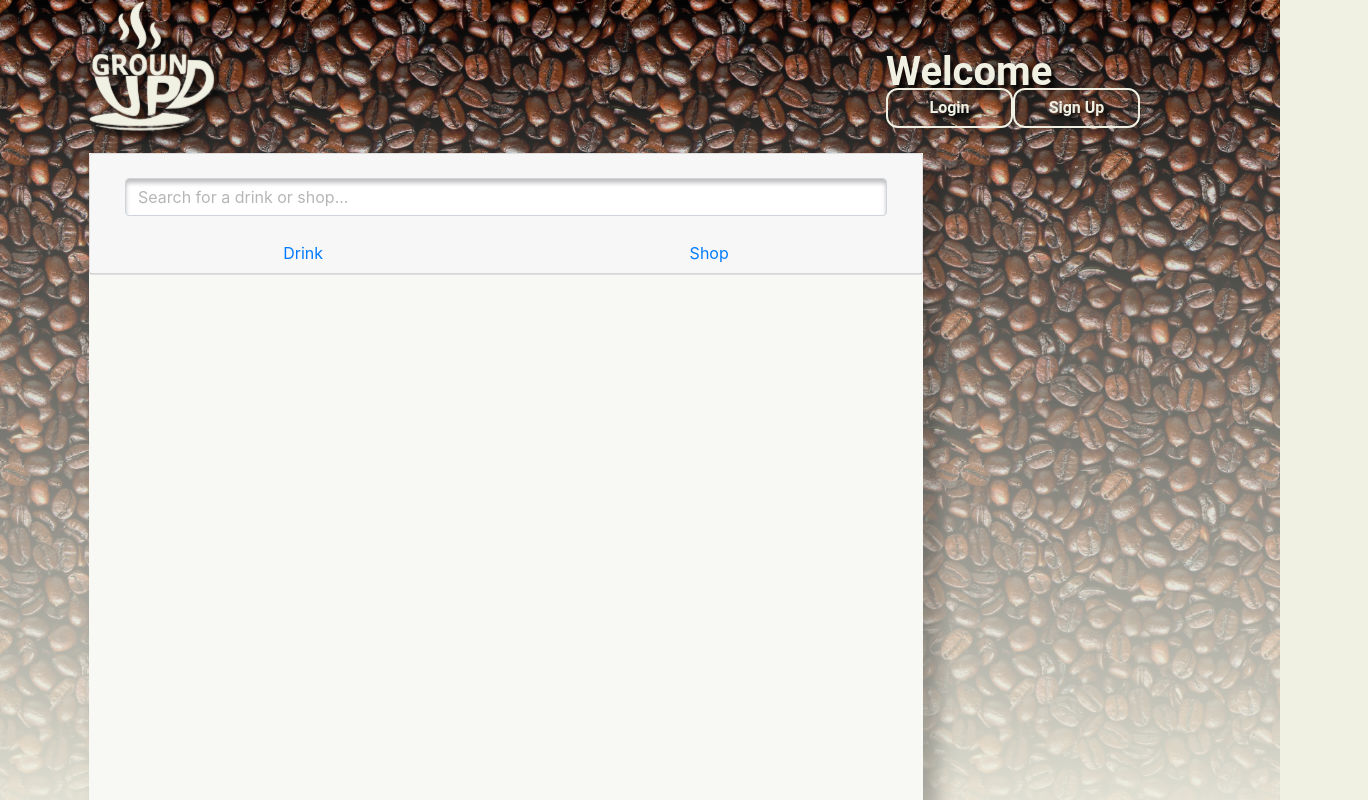
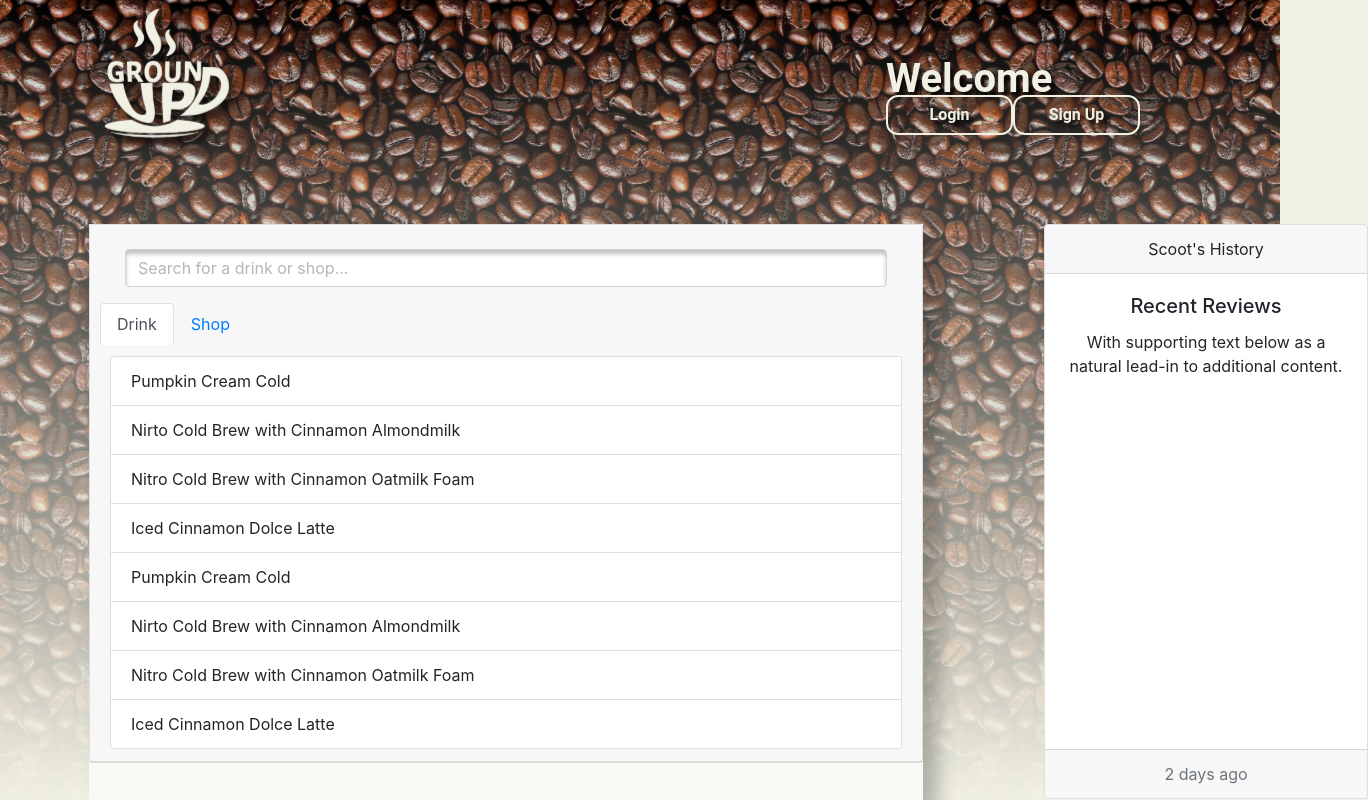
Before and after one commit to einobaka/project3-groundup, a React (Create React App) app in the folder client/: page /search in a window 1280 px wide. Shown: the top 800 px of the page, 1368 px wide, since content can reach past the window. Built offline with nearby package versions, Linux system fonts and the light colour scheme.

Commit message:
tabs with card for drinks

```diff
--- a/client/src/components/List/index.js
+++ b/client/src/components/List/index.js
@@ -1,16 +1,43 @@
 import React from "react";
+import ListGroup from 'react-bootstrap/ListGroup'
+import Card from 'react-bootstrap/Card'
+// import Drink from '../../../../routes/api/drink';
 import "./style.css";
 
 // This file exports both the List and ListItem components
 
-export function List({ children }) {
-  return (
-    <div className="list-overflow-container">
-      <ul className="list-group">{children}</ul>
-    </div>
-  );
+// export function List({ children }) {
+//   return (
+//     <div className="list-overflow-container">
+//       <ul className="list-group">{children}</ul>
+//     </div>
+//   );
+// }
+
+// export function ListItem({ children }) {
+//   return <li className="list-group-item">{children}</li>;
+// }
+class ListItems extends React.Component {
+  state
+
+  render() {
+
+    return (
+      <Card>
+        <ListGroup variant="flush">
+          <ListGroup.Item class="item">Pumpkin Cream Cold</ListGroup.Item>
+          <ListGroup.Item class="item">Nirto Cold Brew with Cinnamon Almondmilk</ListGroup.Item>
+          <ListGroup.Item class="item">Nitro Cold Brew with Cinnamon Oatmilk Foam</ListGroup.Item>
+          <ListGroup.Item class="item">Iced Cinnamon Dolce Latte</ListGroup.Item>
+          <ListGroup.Item class="item">Pumpkin Cream Cold</ListGroup.Item>
+          <ListGroup.Item class="item">Nirto Cold Brew with Cinnamon Almondmilk</ListGroup.Item>
+          <ListGroup.Item class="item">Nitro Cold Brew with Cinnamon Oatmilk Foam</ListGroup.Item>
+          <ListGroup.Item class="item">Iced Cinnamon Dolce Latte</ListGroup.Item>
+
+        </ListGroup>
+      </Card>
+    )
+  }
+
 }
-
-export function ListItem({ children }) {
-  return <li className="list-group-item">{children}</li>;
-}
+export default ListItems;
--- a/client/src/components/List/style.css
+++ b/client/src/components/List/style.css
@@ -1,3 +1,4 @@
+
 .list-overflow-container {
   max-height: 545px;
   border: 1px #DDDDDD solid;
--- a/client/src/components/SearchContainer/index.js
+++ b/client/src/components/SearchContainer/index.js
@@ -1,7 +1,7 @@
 import React from "react";
 import "./style.css";
 import SearchBar from "../SearchBar"
-import Tabs from "../Tabs";
+import SearchTabs from "../Tabs";
 import Card from 'react-bootstrap/Card'
 
 
@@ -12,7 +12,7 @@ const SearchContainer = () => {
             <Card.Header>
 
             <SearchBar />
-            <Tabs />
+            <SearchTabs />
             </Card.Header>
         </Card>
         </div>
--- a/client/src/components/SearchContainer/style.css
+++ b/client/src/components/SearchContainer/style.css
@@ -8,3 +8,13 @@
     background: #F8F8F4;
     box-shadow: 15px 15px 18px rgba(0, 0, 0, 0.25);
 }
+
+@media only screen and (max-width: 900px) {
+
+    .searching {
+        background-size: 225%;
+        height: 40vh;
+    }
+
+
+}
--- a/client/src/components/Tabs/index.js
+++ b/client/src/components/Tabs/index.js
@@ -1,26 +1,29 @@
 import React from 'react';
 import Nav from 'react-bootstrap/Nav';
+import ListItems from '../List';
+import Tabs from 'react-bootstrap/Tabs';
+import Tab from 'react-bootstrap/Tab';
 import stars from '../../img/stars/2.png';
 
 
-class Tabs extends React.Component {
+class SearchTabs extends React.Component {
 
     render() {
 
         return (
-            <Nav fill variant="tabs">
-                <Nav.Item>
-                    <Nav.Link eventKey="link-1" value="state">Drink</Nav.Link>
-                </Nav.Item>
-                <Nav.Item>
-                    <Nav.Link eventKey="link-2">Shop</Nav.Link>
-                </Nav.Item>
-                {/* <Nav.Item>
-                    <Nav.Link eventKey="link-3">Nearest Coffee</Nav.Link>
-                </Nav.Item> */}
-            </Nav>
+
+            <Tabs defaultActiveKey="Drink" id="uncontrolled-tab-example">
+                <Tab eventKey="Drink" title="Drink"><br></br><ListItems />
+                </Tab>
+
+                <Tab eventKey="Shop" title="Shop">
+
+                </Tab>
+
+            </Tabs>
+
         )
     }
 }
 
-export default Tabs;
+export default SearchTabs;
--- a/client/src/components/Wrapper/style.css
+++ b/client/src/components/Wrapper/style.css
@@ -1,9 +1,9 @@
 .wrapper {
-position: absolute;
-width: 100vw;
-height: 1111px;
-left: 0px;
-top: -7px;
+    position: relative;
+    width: 1440px;
+    height: 1024px;
+
+    background: #F0F0E3;
 
 
 background: linear-gradient(180deg, rgba(255, 255, 255, 0) 0%, #F0F0E3 78.12%), url("../../img/beans.jpg");
--- a/client/src/pages/Search.js
+++ b/client/src/pages/Search.js
@@ -6,6 +6,7 @@ import API from '../utils/API';
 import SearchContainer from "../components/SearchContainer"
 import SignUpModal from '../components/SignUpModal';
 import LoginModal from '../components/LoginModal';
+import HistoryCard from '../components/HistoryCard';
 
 class Search extends Component {
   signUpSubmit = data => {
@@ -24,8 +25,15 @@ class Search extends Component {
               loginSubmit={this.loginSubmit}
             />
             <Wrapper>
+            <div class="col-12 col-md-6 mb-5">
               <Nav />
+              </div>
+              <div class="col-12 col-md-6 mb-5">
               <SearchContainer />
+              </div>
+              <div class="col-12 col-md-6 mb-5">
+              <HistoryCard />
+              </div>
             </Wrapper>
           </div>
         </div>
```
Also changed, not shown: client/src/components/Tabs/style.css (added, +7 -0 lines).
